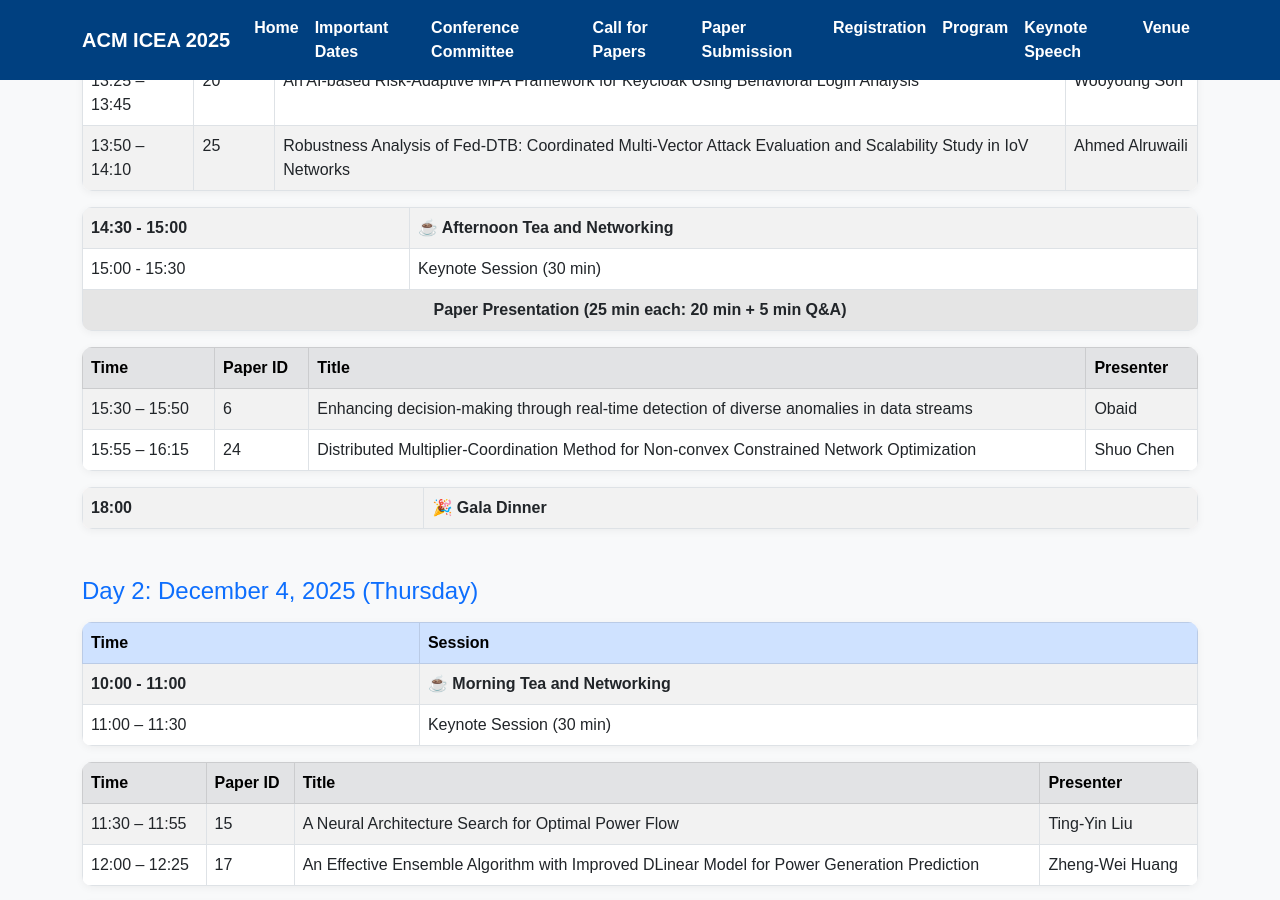
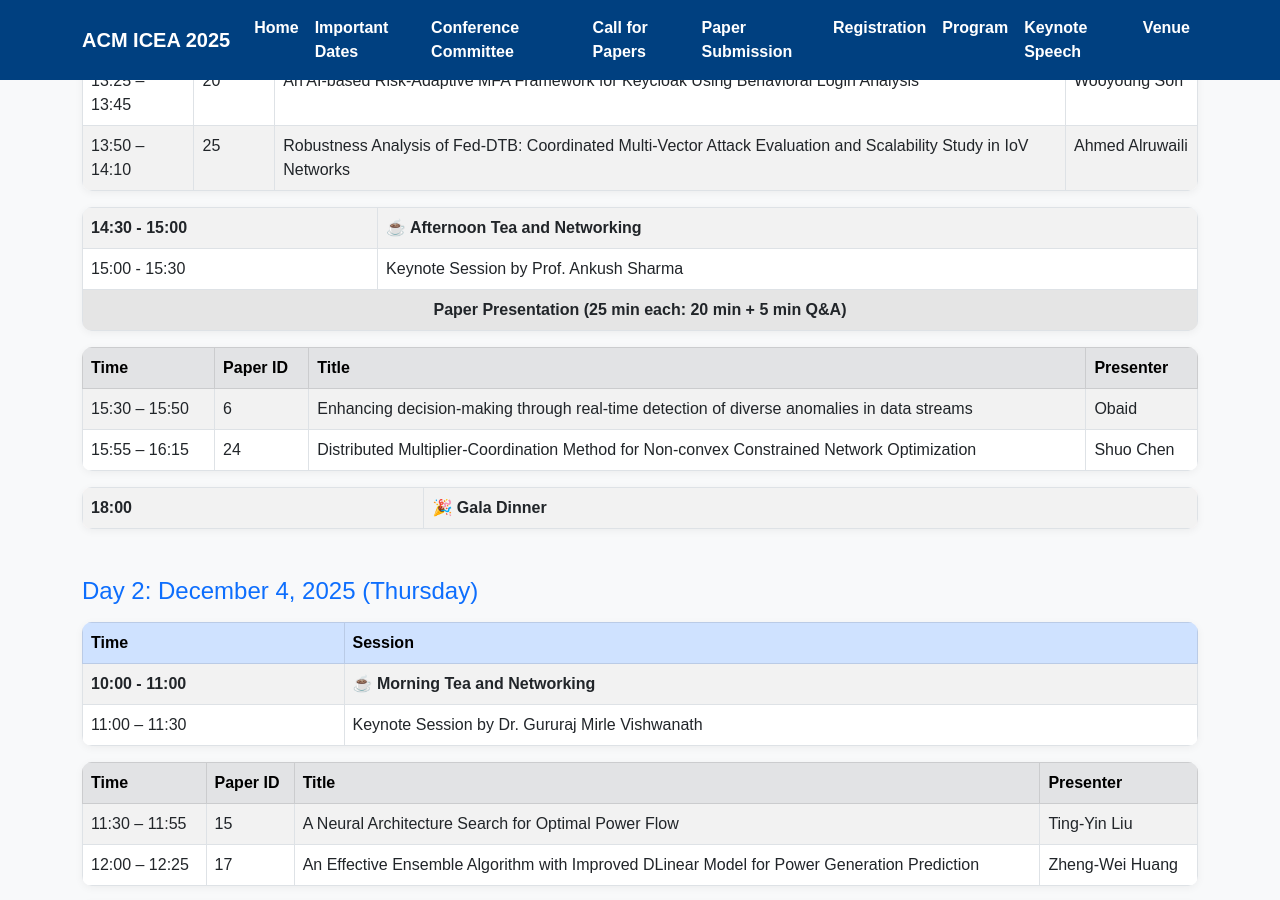
Before and after one commit to icea2025/latrobe, a Jekyll site: the page program/index.html, which Jekyll copies as it is, in a window 1280 px wide and 900 px high, scrolled down 503 px. Built offline with Jekyll 4.4.1, drawn with Linux system fonts in a browser that asks for light colours.

Commit message:
Update index.html

```diff
--- a/program/index.html
+++ b/program/index.html
@@ -108,7 +108,7 @@
   <table class="table table-bordered table-striped session-table mt-3">
     <tbody>
       <tr class="tea-session"><td>14:30 - 15:00</td><td>☕ Afternoon Tea and Networking</td></tr>
-      <tr><td>15:00 - 15:30</td><td>Keynote Session (30 min)</td></tr>
+      <tr><td>15:00 - 15:30</td><td>Keynote Session by Prof. Ankush Sharma</td></tr>
       <tr><td colspan="2" class="fw-bold text-center">Paper Presentation (25 min each: 20 min + 5 min Q&A)</td></tr>
     </tbody>
   </table>
@@ -135,7 +135,7 @@
     <thead class="table-primary"><tr><th>Time</th><th>Session</th></tr></thead>
     <tbody>
       <tr class="tea-session"><td>10:00 - 11:00</td><td>☕ Morning Tea and Networking</td></tr>
-      <tr><td>11:00 – 11:30</td><td>Keynote Session (30 min)</td></tr>
+      <tr><td>11:00 – 11:30</td><td>Keynote Session by Dr. Gururaj Mirle Vishwanath</td></tr>
     </tbody>
   </table>
 
```
